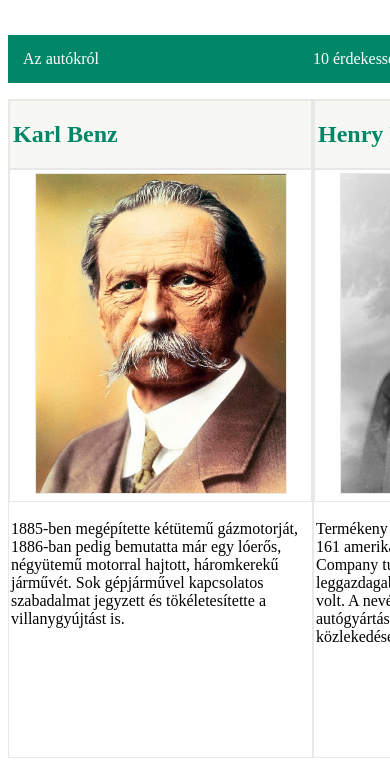
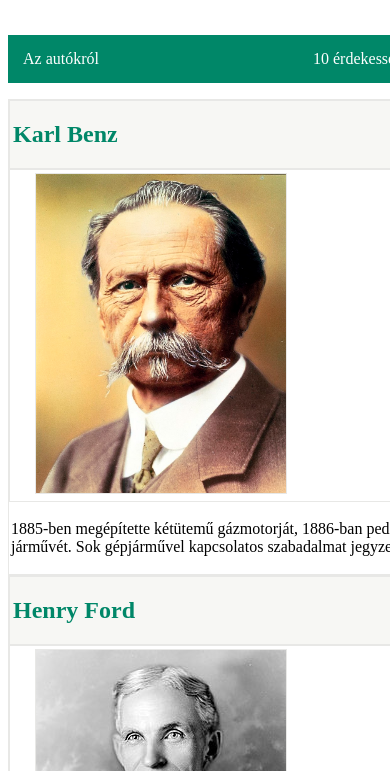
Before and after one commit to horvathnauzika/RegiAutok, a plain HTML site: page index.html in a window 390 px wide. Shown: the part 69-840 px from the top of the page. Drawn offline with Linux system fonts and the light colour scheme.

Commit message:
reszponzivitas

```diff
--- a/erdekessegek.css
+++ b/erdekessegek.css
@@ -70,3 +70,17 @@ main{
     "ar as"
     "f f";
 }
+
+@media screen and (max-width: 500px) {
+    main{
+        grid-template-areas:
+        "h"
+        "n"
+        "ar"
+        "as"
+        "f";
+    }
+    nav{
+        grid-template-columns: 1fr;
+    }
+}
--- a/evautoi.css
+++ b/evautoi.css
@@ -84,3 +84,17 @@ main{
     "ar ar ar ar ar ar ar ar as"
     "f f f f f f f f f";
 }
+
+@media screen and (max-width: 500px) {
+    main{
+        grid-template-areas:
+        "h"
+        "n"
+        "ar"
+        "as"
+        "f";
+    }
+    nav{
+        grid-template-columns: 1fr;
+    }
+}
--- a/index.html
+++ b/index.html
@@ -3,7 +3,7 @@
 <head>
     <meta charset="UTF-8">
     <meta name="viewport" content="width=device-width, initial-scale=1.0">
-    <title>Régi autók</title>
+    <title>Horváth Nauzika</title>
     <link rel="stylesheet" href="stilus.css">
 </head>
 <body>
--- a/stilus.css
+++ b/stilus.css
@@ -37,6 +37,7 @@ header{
 nav{
     grid-area: n;
 }
+
 article{
     grid-area: ar;
     display: grid;
@@ -45,7 +46,6 @@ article{
 
 aside{
     grid-area: as;
-
 }
 
 img{
@@ -81,3 +81,20 @@ main{
     "ar ar as"
     "f f f";
 }
+
+@media screen and (max-width: 500px) {
+    main{
+        grid-template-areas:
+        "h"
+        "n"
+        "ar"
+        "as"
+        "f";
+    }
+    article{
+        grid-template-columns: 1fr;
+    }
+    nav{
+        grid-template-columns: 1fr;
+    }
+}
```
Also changed, not shown: erdekessegek.html (+1 -1 lines), evautoi.html (+1 -1 lines).
